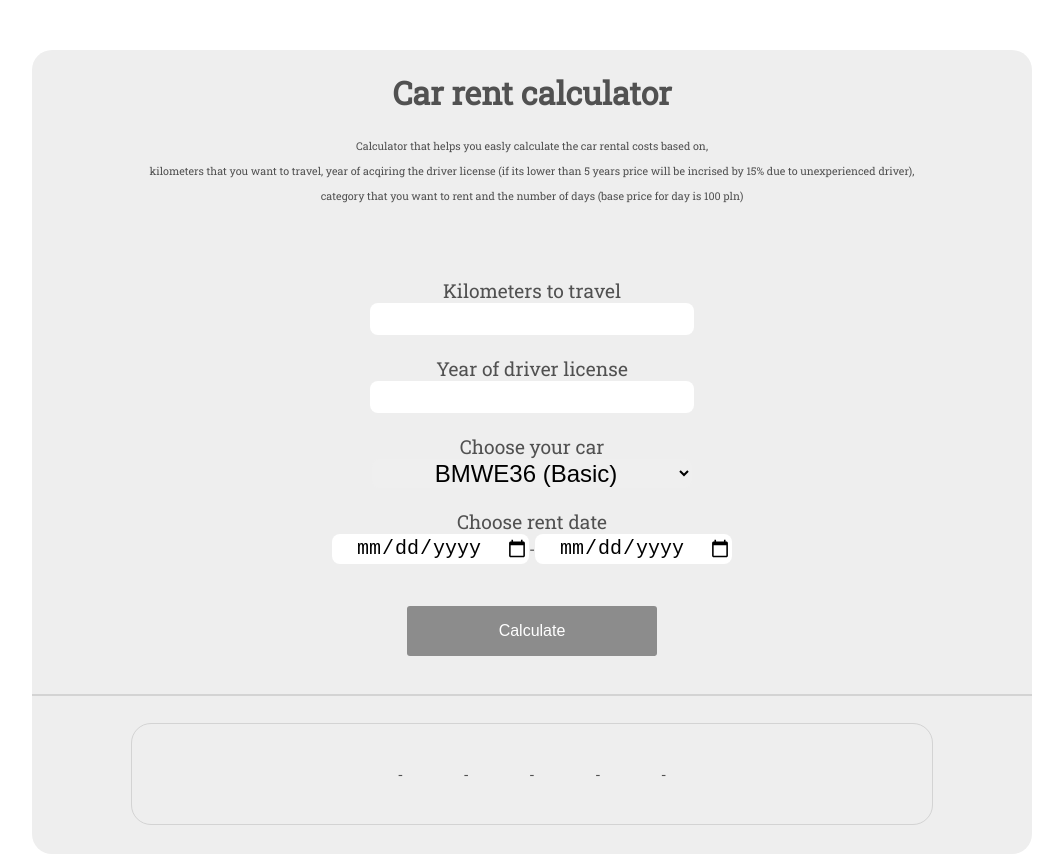
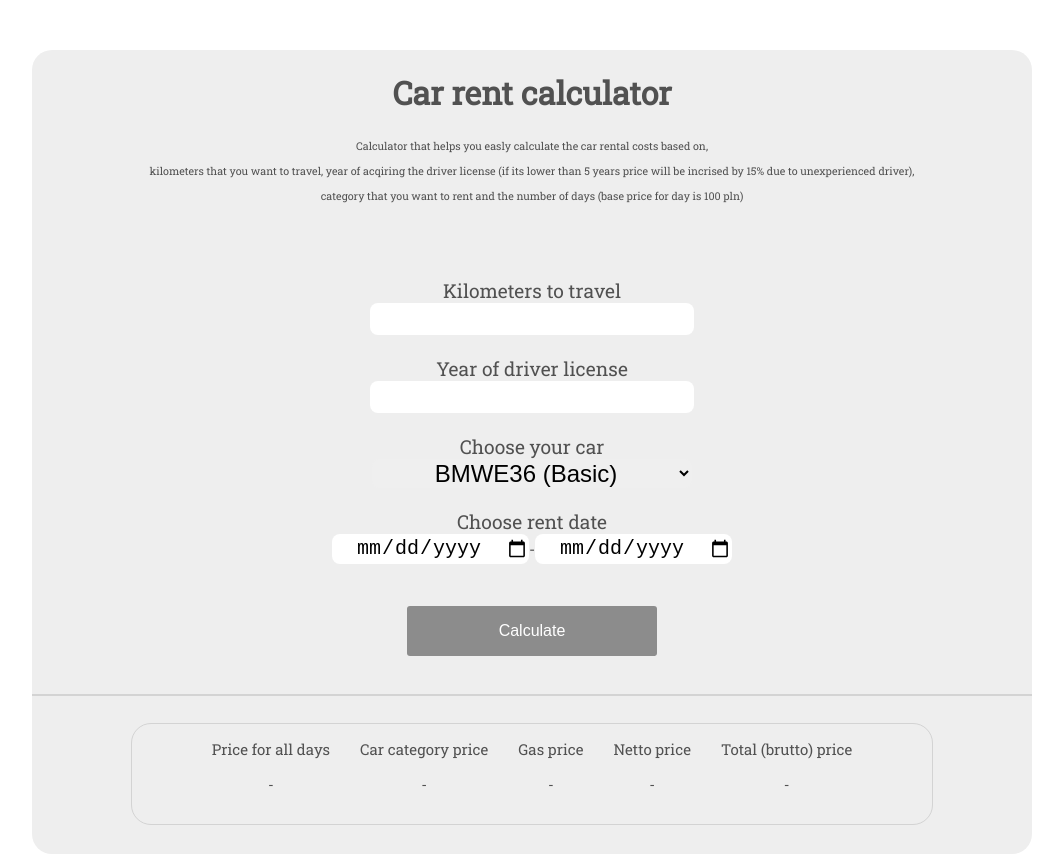
Before and after one commit to Oblyjodak/carrentappgp, a React (Create React App) app: page / in a window 1280 px wide. Shown: the whole page, without its empty margins (108-1171 px from the left). Built offline with nearby package versions, Linux system fonts and the light colour scheme.

Commit message:
css revmap v2 fix

```diff
--- a/src/components/Form.jsx
+++ b/src/components/Form.jsx
@@ -10,19 +10,19 @@ function Form() {
   const [fullData, setFullData] = useState([
     {
       id: "all_days_price",
-      title: "",
+      title: "Price for all days",
       value: "-",
     },
     {
       id: "car_category_price",
-      title: "",
+      title: "Car category price",
       value: "-",
     },
-    { id: "gas_price", title: "", value: "-" },
-    { id: "netto_price", title: "", value: "-" },
+    { id: "gas_price", title: "Gas price", value: "-" },
+    { id: "netto_price", title: "Netto price", value: "-" },
     {
       id: "brutto_price",
-      title: "",
+      title: "Total (brutto) price",
       value: "-",
     },
   ]);
```
